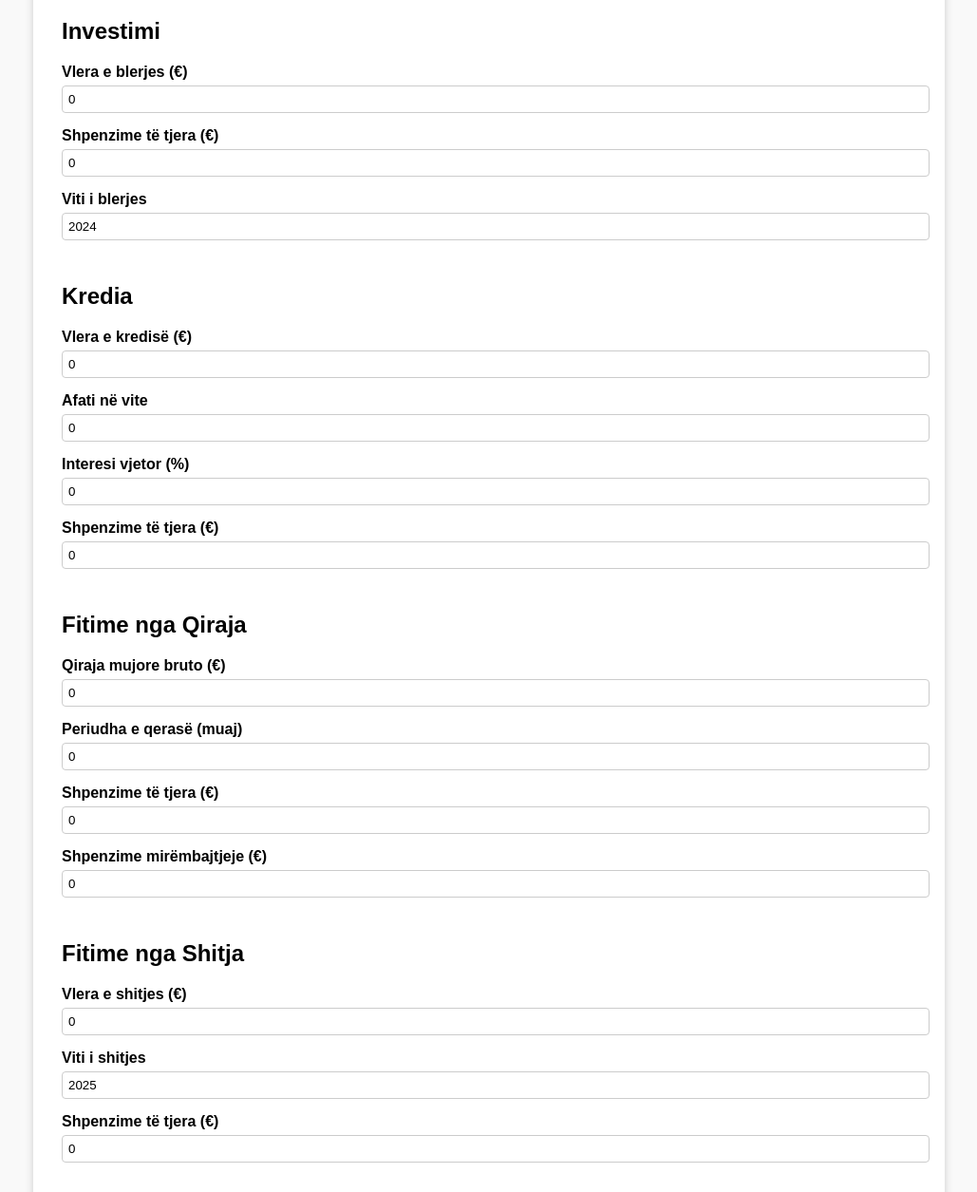
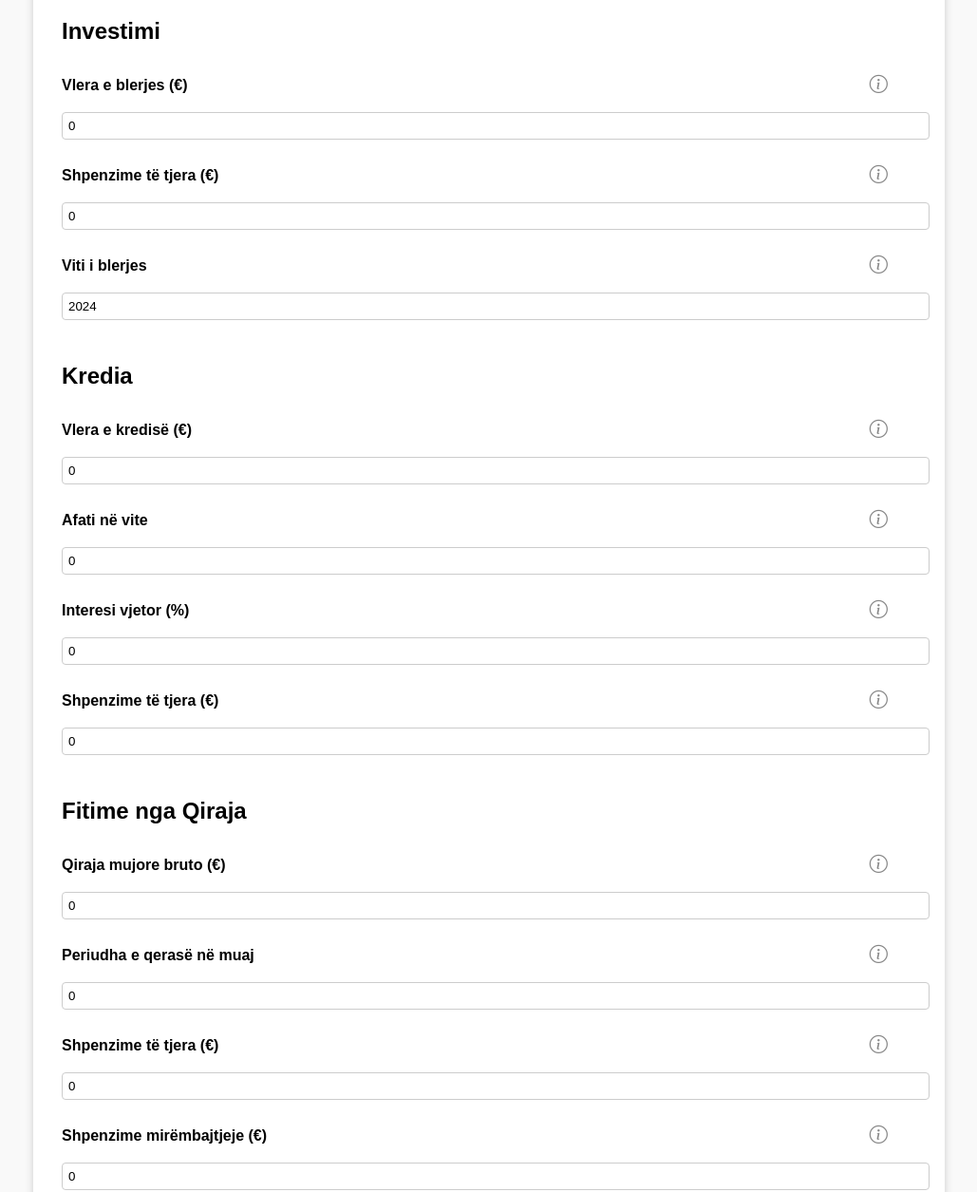
Before and after one commit to EgliTafa/real-estate-calculator, a plain HTML site: page index.html in a window 1280 px wide. Shown: the part 131-1386 px from the top of the page at 95% size, without its empty margins (125-1154 px from the left). Drawn offline with nearby package versions, Linux system fonts and the light colour scheme.

Commit message:
feat: enhance Real Estate Calculator with info buttons and improved styling

```diff
--- a/index.html
+++ b/index.html
@@ -5,6 +5,10 @@
     <meta name="viewport" content="width=device-width, initial-scale=1.0" />
     <title>Real Estate Calculator</title>
     <link rel="stylesheet" href="styles.css" />
+    <link
+      rel="stylesheet"
+      href="https://cdn.jsdelivr.net/npm/bootstrap-icons@1.10.5/font/bootstrap-icons.css"
+    />
   </head>
   <body>
     <div class="container">
@@ -15,11 +19,47 @@
           <h2>Investimi</h2>
           <div class="row">
             <div class="col">
-              <label for="vlera_prones">Vlera e blerjes (€)</label>
+              <label for="vlera_prones">
+                Vlera e blerjes (€)
+                <button
+                  class="info-button"
+                  type="button"
+                  onclick="toggleInfo(this)"
+                >
+                  <i class="bi bi-info-circle"></i>
+                </button>
+              </label>
+              <p class="info">Info: Vlera e çmimit të pronës.</p>
               <input type="number" id="vlera_prones" value="0" min="0" />
-              <label for="shpenzime_cmim">Shpenzime të tjera (€)</label>
+
+              <label for="shpenzime_cmim">
+                Shpenzime të tjera (€)
+                <button
+                  class="info-button"
+                  type="button"
+                  onclick="toggleInfo(this)"
+                >
+                  <i class="bi bi-info-circle"></i>
+                </button>
+              </label>
+              <p class="info">
+                Info: Shpenzimet e pa njohura si veprime noteriale etj.
+              </p>
               <input type="number" id="shpenzime_cmim" value="0" min="0" />
-              <label for="viti_blerjes">Viti i blerjes</label>
+
+              <label for="viti_blerjes">
+                Viti i blerjes
+                <button
+                  class="info-button"
+                  type="button"
+                  onclick="toggleInfo(this)"
+                >
+                  <i class="bi bi-info-circle"></i>
+                </button>
+              </label>
+              <p class="info">
+                Info: Vendosni muajin dhe vitin e blerjes së pronës.
+              </p>
               <input type="number" id="viti_blerjes" value="2024" min="1900" />
             </div>
           </div>
@@ -30,11 +70,43 @@
           <h2>Kredia</h2>
           <div class="row">
             <div class="col">
-              <label for="vlera_kredise">Vlera e kredisë (€)</label>
+              <label for="vlera_kredise">
+                Vlera e kredisë (€)
+                <button
+                  class="info-button"
+                  type="button"
+                  onclick="toggleInfo(this)"
+                >
+                  <i class="bi bi-info-circle"></i>
+                </button>
+              </label>
+              <p class="info">Info: Vlera e çmimit të pronës.</p>
               <input type="number" id="vlera_kredise" value="0" min="0" />
-              <label for="afati_kredise">Afati në vite</label>
+
+              <label for="afati_kredise">
+                Afati në vite
+                <button
+                  class="info-button"
+                  type="button"
+                  onclick="toggleInfo(this)"
+                >
+                  <i class="bi bi-info-circle"></i>
+                </button>
+              </label>
+              <p class="info">Info: Afati i shlyerjes së kredisë në vjet.</p>
               <input type="number" id="afati_kredise" value="0" min="0" />
-              <label for="interesi_vjetor">Interesi vjetor (%)</label>
+
+              <label for="interesi_vjetor">
+                Interesi vjetor (%)
+                <button
+                  class="info-button"
+                  type="button"
+                  onclick="toggleInfo(this)"
+                >
+                  <i class="bi bi-info-circle"></i>
+                </button>
+              </label>
+              <p class="info">Info: Interesi i kredisë.</p>
               <input
                 type="number"
                 id="interesi_vjetor"
@@ -42,9 +114,20 @@
                 min="0"
                 step="0.01"
               />
-              <label for="shpenzime_vjetore_kredi"
-                >Shpenzime të tjera (€)</label
-              >
+
+              <label for="shpenzime_vjetore_kredi">
+                Shpenzime të tjera (€)
+                <button
+                  class="info-button"
+                  type="button"
+                  onclick="toggleInfo(this)"
+                >
+                  <i class="bi bi-info-circle"></i>
+                </button>
+              </label>
+              <p class="info">
+                Info: Shpenzimet e pa njohura si kosto veprimesh banke etj.
+              </p>
               <input
                 type="number"
                 id="shpenzime_vjetore_kredi"
@@ -60,20 +143,63 @@
           <h2>Fitime nga Qiraja</h2>
           <div class="row">
             <div class="col">
-              <label for="qira_mujore_bruto">Qiraja mujore bruto (€)</label>
+              <label for="qira_mujore_bruto">
+                Qiraja mujore bruto (€)
+                <button
+                  class="info-button"
+                  type="button"
+                  onclick="toggleInfo(this)"
+                >
+                  <i class="bi bi-info-circle"></i>
+                </button>
+              </label>
+              <p class="info">Info: Vlera e qirasë mujore bruto.</p>
               <input type="number" id="qira_mujore_bruto" value="0" min="0" />
-              <label for="periudha_qerase">Periudha e qerasë (muaj)</label>
+
+              <label for="periudha_qerase">
+                Periudha e qerasë në muaj
+                <button
+                  class="info-button"
+                  type="button"
+                  onclick="toggleInfo(this)"
+                >
+                  <i class="bi bi-info-circle"></i>
+                </button>
+              </label>
+              <p class="info">Info: Afati në muaj i dhënies me qera.</p>
               <input type="number" id="periudha_qerase" value="0" min="0" />
-              <label for="shpenzime_vjetore_qira">Shpenzime të tjera (€)</label>
+
+              <label for="shpenzime_vjetore_qira">
+                Shpenzime të tjera (€)
+                <button
+                  class="info-button"
+                  type="button"
+                  onclick="toggleInfo(this)"
+                >
+                  <i class="bi bi-info-circle"></i>
+                </button>
+              </label>
+              <p class="info">
+                Info: Shpenzimet e pa njohura si mirëmbajtje prone etj.
+              </p>
               <input
                 type="number"
                 id="shpenzime_vjetore_qira"
                 value="0"
                 min="0"
               />
-              <label for="shpenzime_vjetore_prone"
-                >Shpenzime mirëmbajtjeje (€)</label
-              >
+
+              <label for="shpenzime_vjetore_prone">
+                Shpenzime mirëmbajtjeje (€)
+                <button
+                  class="info-button"
+                  type="button"
+                  onclick="toggleInfo(this)"
+                >
+                  <i class="bi bi-info-circle"></i>
+                </button>
+              </label>
+              <p class="info">Info: Qiraja neto pas tatimit të qerasë.</p>
               <input
                 type="number"
                 id="shpenzime_vjetore_prone"
@@ -89,11 +215,47 @@
           <h2>Fitime nga Shitja</h2>
           <div class="row">
             <div class="col">
-              <label for="vlera_shitjes">Vlera e shitjes (€)</label>
+              <label for="vlera_shitjes">
+                Vlera e shitjes (€)
+                <button
+                  class="info-button"
+                  type="button"
+                  onclick="toggleInfo(this)"
+                >
+                  <i class="bi bi-info-circle"></i>
+                </button>
+              </label>
+              <p class="info">Info: Vlera e çmimit të shitjes së pronës.</p>
               <input type="number" id="vlera_shitjes" value="0" min="0" />
-              <label for="viti_shitjes">Viti i shitjes</label>
+
+              <label for="viti_shitjes">
+                Viti i shitjes
+                <button
+                  class="info-button"
+                  type="button"
+                  onclick="toggleInfo(this)"
+                >
+                  <i class="bi bi-info-circle"></i>
+                </button>
+              </label>
+              <p class="info">
+                Info: Vendosni muajin dhe vitin e blerjes së pronës.
+              </p>
               <input type="number" id="viti_shitjes" value="2025" min="1900" />
-              <label for="shpenzime_shitje">Shpenzime të tjera (€)</label>
+
+              <label for="shpenzime_shitje">
+                Shpenzime të tjera (€)
+                <button
+                  class="info-button"
+                  type="button"
+                  onclick="toggleInfo(this)"
+                >
+                  <i class="bi bi-info-circle"></i>
+                </button>
+              </label>
+              <p class="info">
+                Info: Shpenzimet e pa njohura si kosto agjenti etj.
+              </p>
               <input type="number" id="shpenzime_shitje" value="0" min="0" />
             </div>
           </div>
--- a/script.js
+++ b/script.js
@@ -7,6 +7,13 @@ function getVal(id) {
 // Rikthe 0 nëse vlera nuk është përqindje valide
 function perc(val) {
   return isNaN(val) || !isFinite(val) ? 0 : val;
+}
+
+function toggleInfo(button) {
+  const info = button.parentElement.nextElementSibling;
+  if (info && info.classList.contains("info")) {
+    info.style.display = info.style.display === "block" ? "none" : "block";
+  }
 }
 
 function calculate() {
@@ -91,7 +98,9 @@ function calculate() {
     <b>ROI neto:</b> ${roi_neto.toFixed(2)}%<br>
     <b>Performanca qerase bruto:</b> ${performanca_qerase_bruto.toFixed(2)}%<br>
     <b>Performanca qerase neto:</b> ${performanca_qerase_neto.toFixed(2)}%<br>
-    <b>Performanca vjetore bruto:</b> ${performanca_vjetore_bruto.toFixed(2)}%<br>
+    <b>Performanca vjetore bruto:</b> ${performanca_vjetore_bruto.toFixed(
+      2
+    )}%<br>
     <b>Performanca vjetore neto:</b> ${performanca_vjetore_neto.toFixed(2)}%<br>
   `;
 }
--- a/styles.css
+++ b/styles.css
@@ -58,3 +58,31 @@ button:hover {
   font-size: 3em;
   text-align: center;
 }
+
+input[type="number"] {
+    -moz-appearance: textfield;
+  }
+  input[type="number"]::-webkit-outer-spin-button,
+  input[type="number"]::-webkit-inner-spin-button {
+    -webkit-appearance: none;
+    margin: 0;
+  }
+  .info {
+    display: none;
+    font-weight: normal;
+    font-size: 0.9em;
+    color: #555;
+    margin: -10px 0 10px 0;
+  }
+  .info-button {
+    background: none;
+    border: none;
+    color: #888;
+    cursor: pointer;
+    font-size: 1.2em;
+  }
+  label {
+    display: flex;
+    justify-content: space-between;
+    align-items: center;
+  }
```
